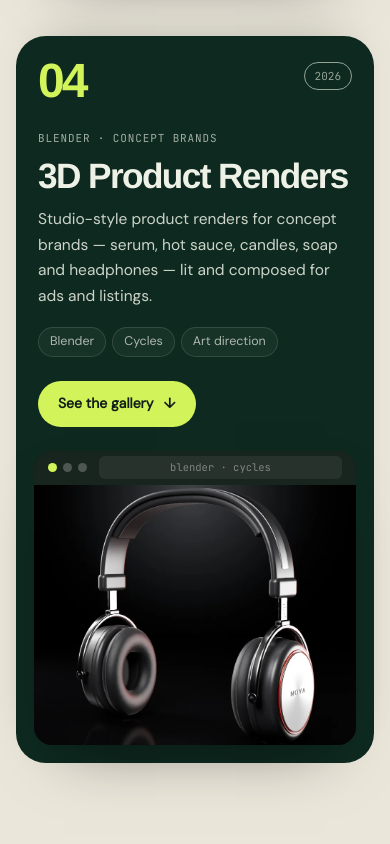
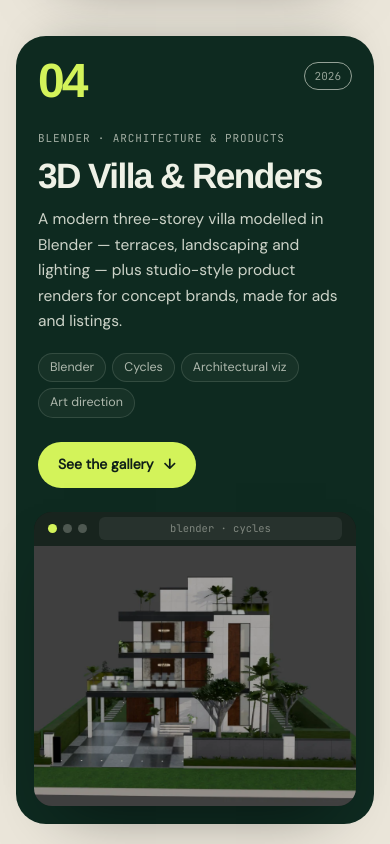
Before and after one commit to shripaad1707/ShripaadPortfolio, a React (Vite) app: page / in a window 390 px wide. Shown: the part 6700-7544 px from the top of the page. Built offline with nearby package versions, Linux system fonts and the light colour scheme; a web font is replaced by a local one.

Commit message:
Work: replace headphones with Blender villa render
Co-Authored-By: Claude Opus 5.5 <noreply@anthropic.com>
Claude-Session: https://claude.ai/code/session_01LbS8CthtdP579qYt1ANiV8

```diff
--- a/src/content.js
+++ b/src/content.js
@@ -72,12 +72,12 @@ export const WORK = [
   {
     id: 'renders',
     n: '04',
-    title: '3D Product Renders',
-    kind: 'Blender · concept brands',
+    title: '3D Villa & Renders',
+    kind: 'Blender · architecture & products',
     year: '2026',
-    text: 'Studio-style product renders for concept brands — serum, hot sauce, candles, soap and headphones — lit and composed for ads and listings.',
-    tags: ['Blender', 'Cycles', 'Art direction'],
-    image: 'img/work/nova-hero.webp',
+    text: 'A modern three-storey villa modelled in Blender — terraces, landscaping and lighting — plus studio-style product renders for concept brands, made for ads and listings.',
+    tags: ['Blender', 'Cycles', 'Architectural viz', 'Art direction'],
+    image: 'img/work/villa-blender.webp',
     href: '#studio',
     cta: 'See the gallery'
   }
```
Also changed, not shown: public/img/work/villa-blender.webp (added).
